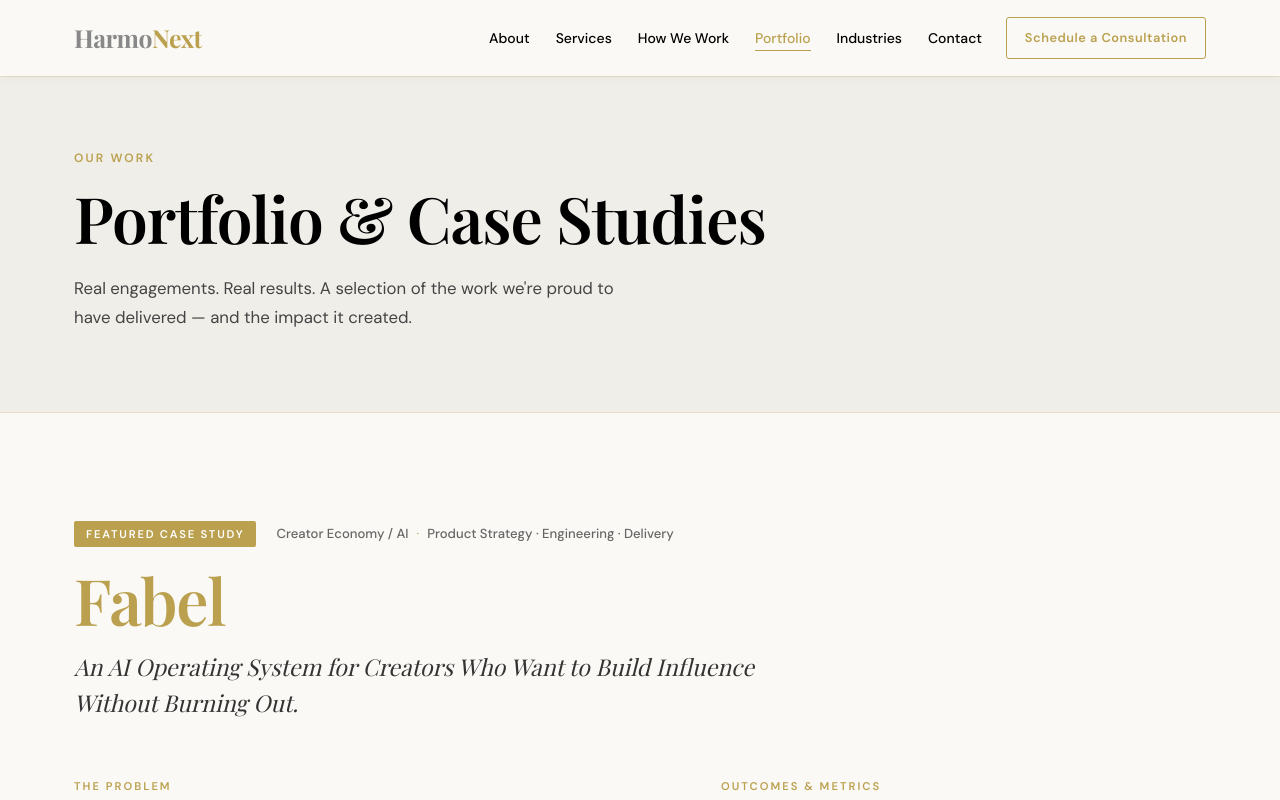
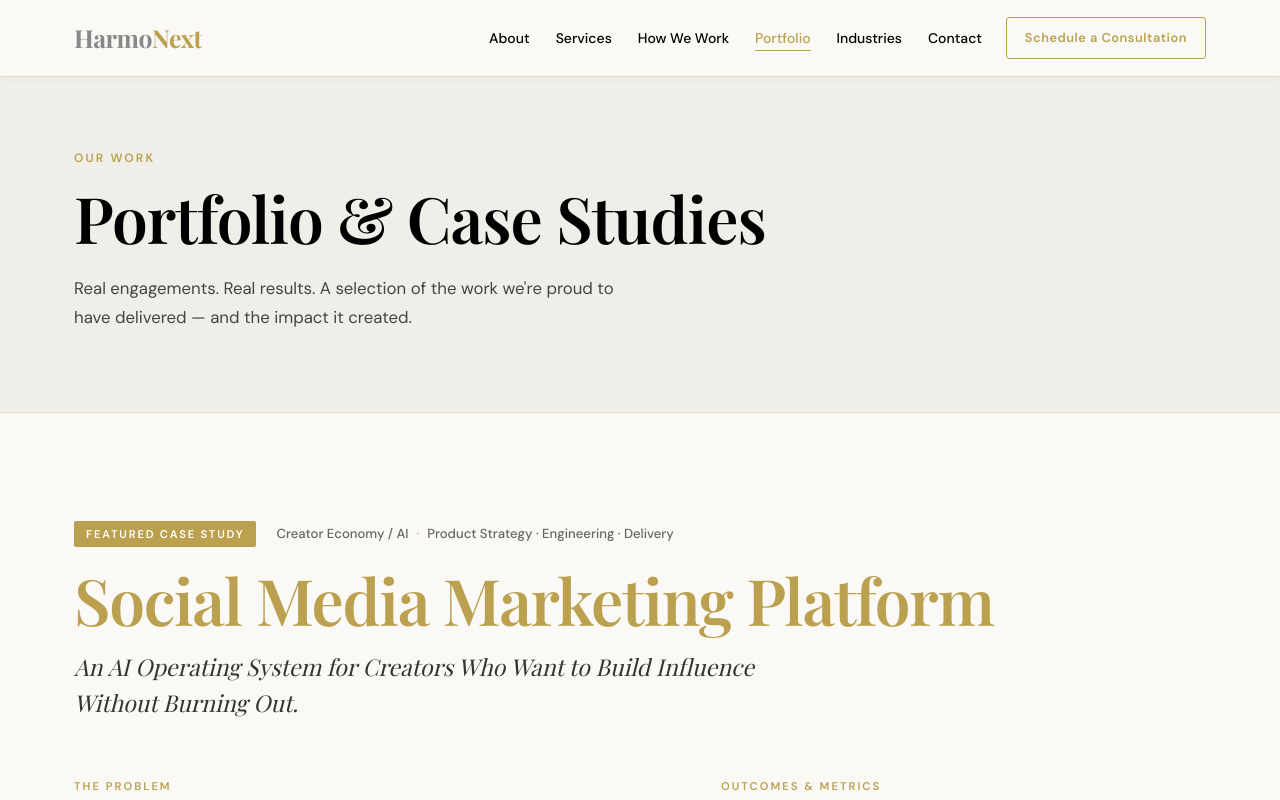
Before and after one commit to daniyellaharmonext/harmonext, a React (Vite) app: page /portfolio in a window 1280 px wide. Shown: the top 800 px of the page. Built offline with nearby package versions, Linux system fonts and the light colour scheme; a web font is replaced by a local one.

Commit message:
Keppeing potfolio company name a secret shhh

```diff
--- a/src/pages/Portfolio/Portfolio.jsx
+++ b/src/pages/Portfolio/Portfolio.jsx
@@ -9,7 +9,7 @@
 ────────────────────────────────────────────────────────── */
 const FEATURED = {
   tag: 'Featured Case Study',
-  client: 'Fabel',
+  client: 'Social Media Marketing Platform',
   headline: 'An AI Operating System for Creators Who Want to Build Influence Without Burning Out.',
   industry: 'Creator Economy / AI',
   engagement: 'Product Strategy · Engineering · Delivery',
```
